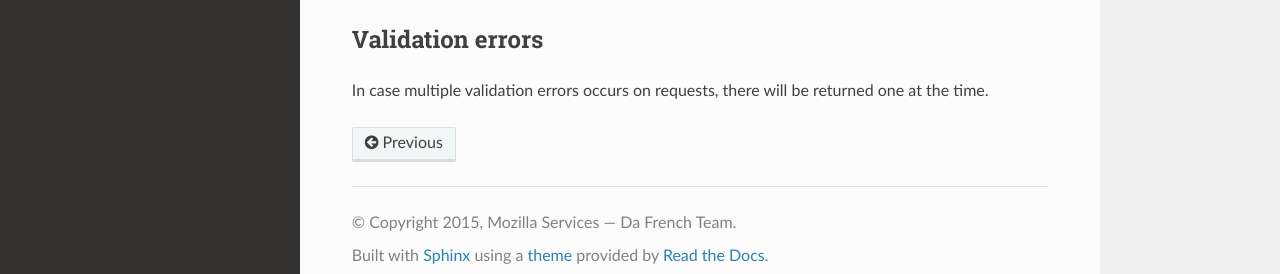
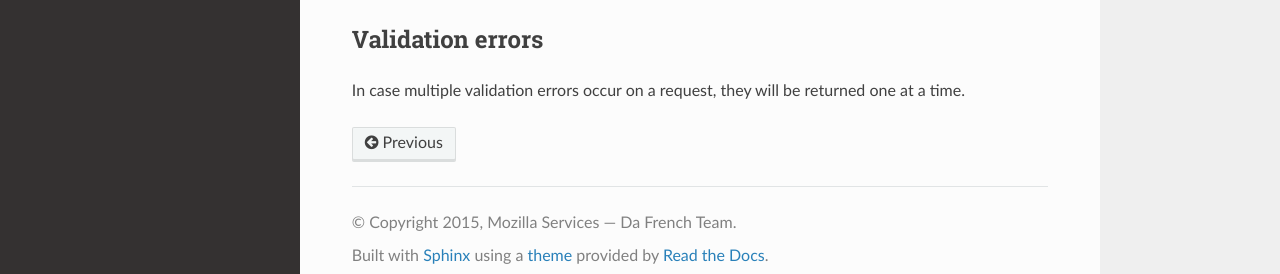
Before and after one commit to Kinto/kinto, a Sphinx documentation site: the page built from docs/errors.rst, in a window 1280 px wide and 900 px high, scrolled down 777 px. Shown: the part 608-882 px from the top of the window. Built offline with Sphinx 7.4.7 and the Read the Docs theme 2.0.0, drawn with Linux system fonts in a browser that asks for light colours.

Commit message:
Minor changes

```diff
--- a/docs/authentication.rst
+++ b/docs/authentication.rst
@@ -32,9 +32,9 @@
 
 **Reading list scope**
 
-The *reading list* API will eventually have to handle a dedicated OAuth scope (e.g.
+The *Reading List* API will eventually have to handle a dedicated OAuth scope (e.g.
 ``readinglist``, ``readinglist:read``, ``readinglist:write``). This will help users
-to delegate access to the readinglist to third party apps
+to delegate access to the *Reading List* to third party apps
 
 So far the FxA server only handles the ``profile`` scope.
 
--- a/docs/errors.rst
+++ b/docs/errors.rst
@@ -76,5 +76,5 @@
 Validation errors
 =================
 
-In case multiple validation errors occurs on requests, there will be
-returned one at the time.
+In case multiple validation errors occur on a request, they will be
+returned one at a time.
--- a/docs/index.rst
+++ b/docs/index.rst
@@ -6,7 +6,7 @@
 Reading List documentation!
 ===========================
 
-*Reading list* is a service to keep track of a list of articles to read.
+*Reading List* is a service to keep track of a list of articles to read.
 
 This is a service attached to Firefox Accounts that enable users to
 keep their Reading List in sync across all of their devices.
--- a/docs/timestamps.rst
+++ b/docs/timestamps.rst
@@ -10,7 +10,8 @@
 They are milliseconds EPOCH timestamps with the guarantee of a change per timestamp update.
 If two changes happen at the same millisecond, they will have two differents timestamps.
 
-The Last-Modified header with the last timestamps of the collection for a given user will be given on collection and record GET's endpoints.
+The ``Last-Modified`` header with the last timestamp of the collection for a given
+user will be given on collection and record GET endpoints.
 
 ::
 
--- a/docs/utilities.rst
+++ b/docs/utilities.rst
@@ -17,7 +17,7 @@
 GET /__heartbeat__
 ==================
 
-Return the status of each service the *reading list* depends on. The
+Return the status of each service the *Reading List* depends on. The
 returned value is a JSON mapping containing:
 
 - ``database`` true if operational
--- a/docs/versionning.rst
+++ b/docs/versionning.rst
@@ -12,7 +12,7 @@
 During development the server will be 0.X.X, the server endpoint will be prefixed by ``/v0``.
 
 Each non retro-compatible API change will imply the major version number to be incremented.
-Everything will be made to avoind retro incompatible changes.
+Everything will be made to avoid retro incompatible changes.
 
 The ``/`` endpoint will redirect to the last API version.
 
```
Also changed, not shown: 1 other file.
